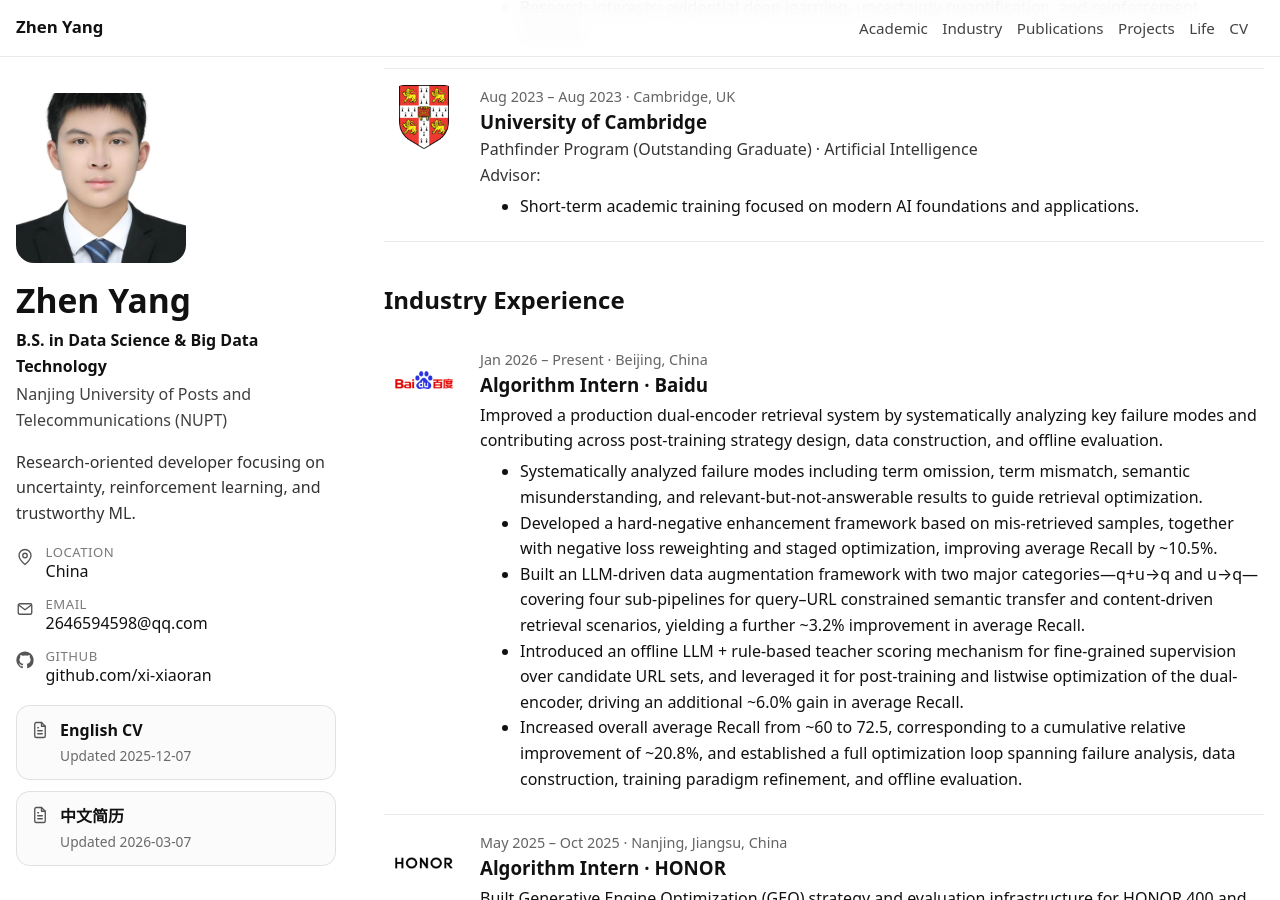
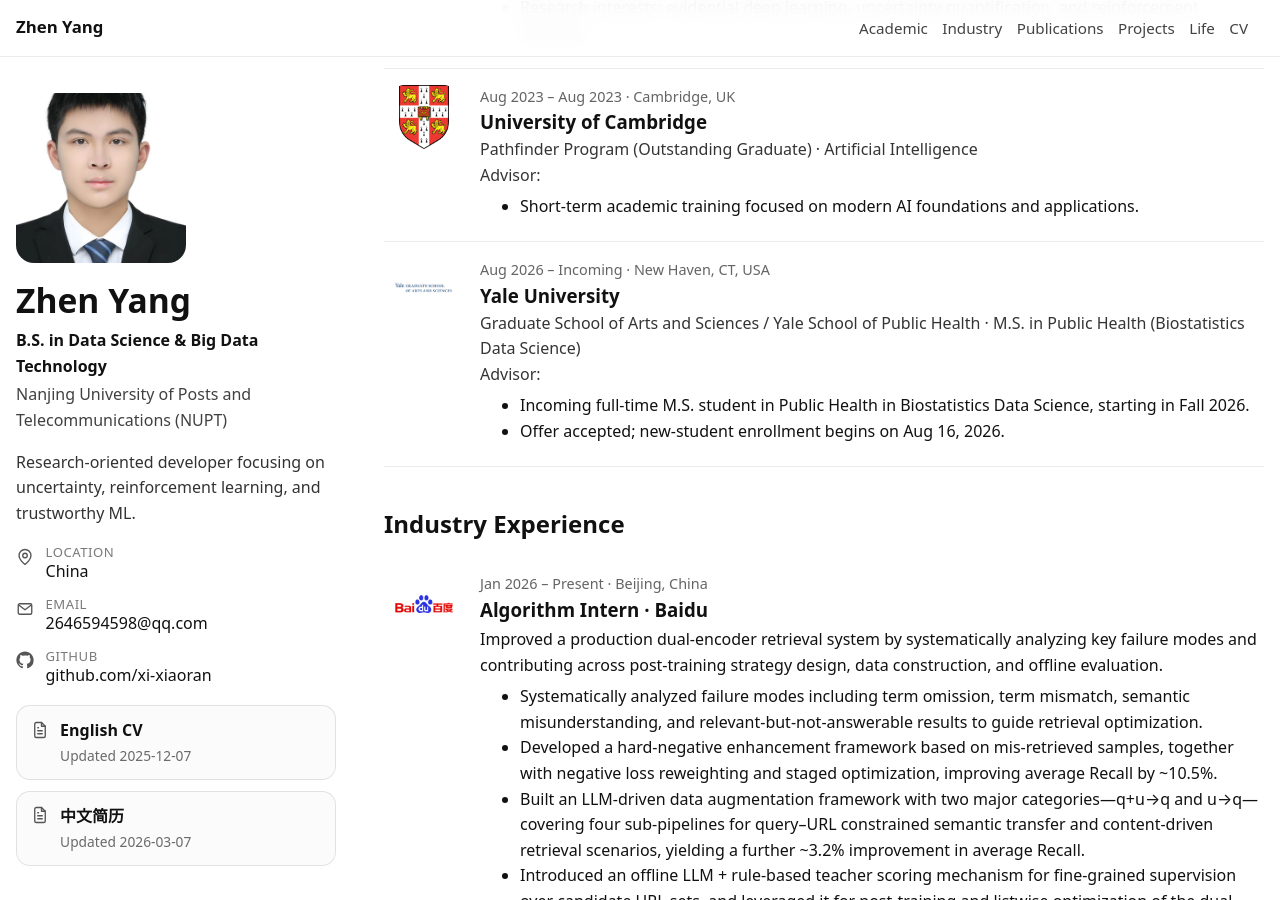
Before and after one commit to xi-xiaoran/xi-xiaoran.github.io, a Jekyll site: the page built from index.md, in a window 1280 px wide and 900 px high, scrolled down 344 px. Built offline with Jekyll 4.4.1, drawn with Linux system fonts in a browser that asks for light colours; comment, search, counter and statistics services are not loaded.

Commit message:
your message

```diff
--- a/_data/home_academic.yml
+++ b/_data/home_academic.yml
@@ -23,3 +23,15 @@
   location: Cambridge, UK
   highlights:
   - Short-term academic training focused on modern AI foundations and applications.
+- start: Aug 2026
+  end: Incoming
+  institution: Yale University
+  school_logo: /images/logos/yale_gsas.png
+  school_unit: Graduate School of Arts and Sciences / Yale School of Public Health
+  program: M.S. in Public Health (Biostatistics Data Science)
+  advisor: ''
+  location: New Haven, CT, USA
+  highlights:
+  - Incoming full-time M.S. student in Public Health in Biostatistics Data Science,
+    starting in Fall 2026.
+  - Offer accepted; new-student enrollment begins on Aug 16, 2026.
```
Also changed, not shown: images/logos/yale_gsas.png (added).
